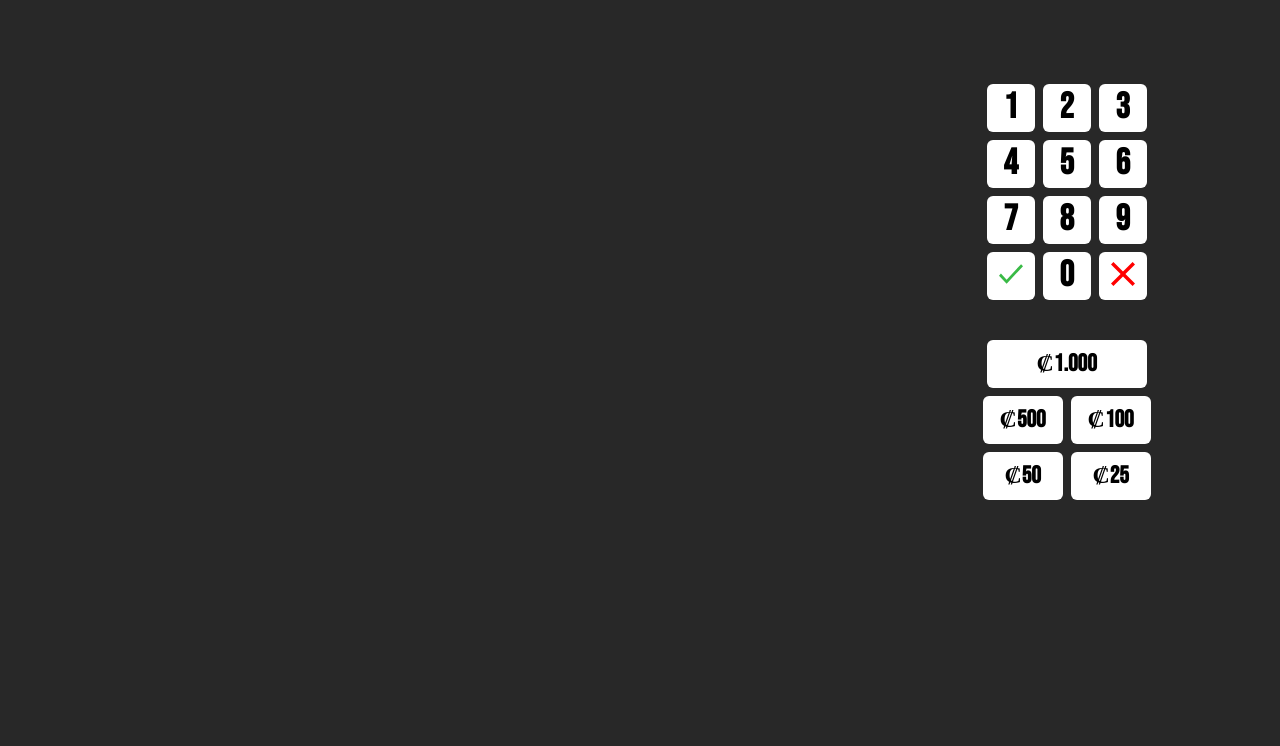
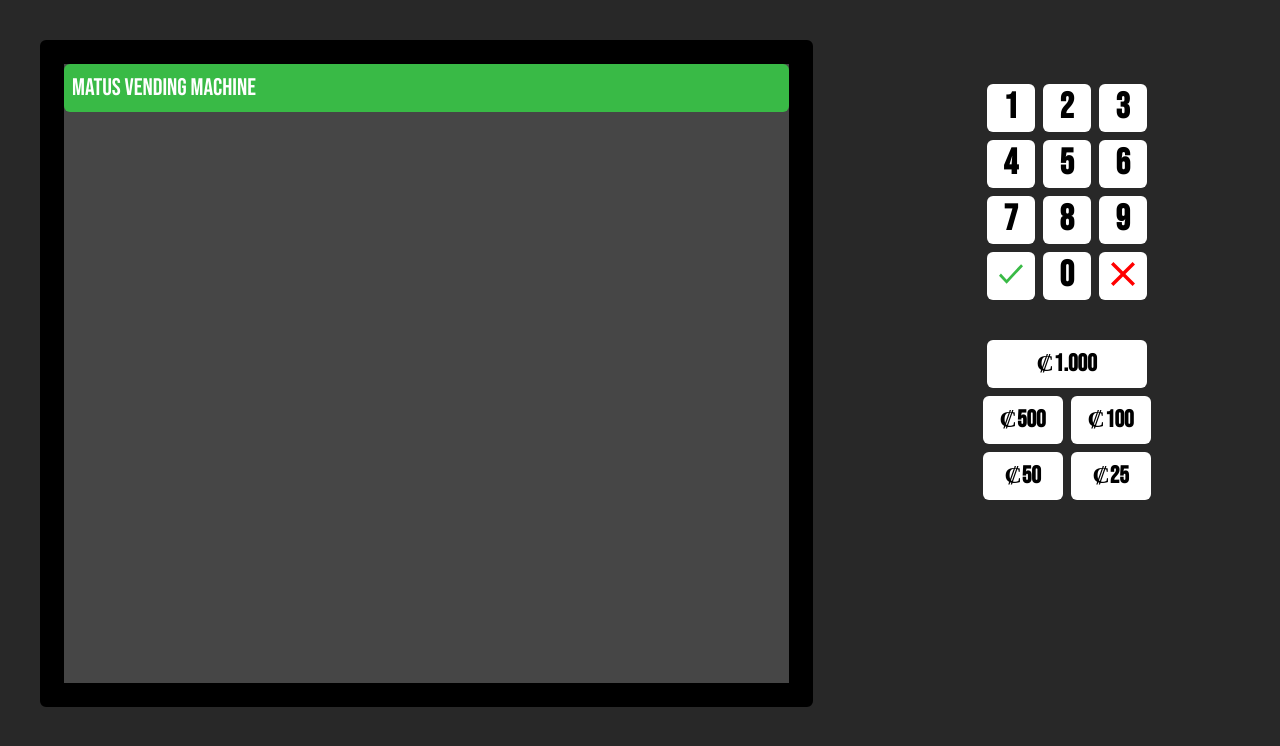
Before and after one commit to AxelMatus/vending_machine, a Next.js app: page / in a window 1280 px wide. Shown: the top 746 px of the page. Built offline with nearby package versions, Linux system fonts and the light colour scheme.

Commit message:
Added Machine Screen

```diff
--- a/pages/index.js
+++ b/pages/index.js
@@ -4,11 +4,15 @@ import styles from '../styles/Home.module.css'
 import NumericKeyBoard from '../components/Numeric_keyboard'
 import AmountKeyBoard from '../components/Money_amount_keyboard'
 
-export default function Home() {
+export default function Controller() {
   return (
     <div  className="flex">
       <div className="bg-main-gray h-screen w-2/3">
-
+        <div className="bg-secundary-gray border-black  border-[24px] rounded-md m-10 h-5/6">
+          <div className="bg-main-green rounded-md h-12 text-2xl font-bebasNeue text-white p-2" >
+            MATUS VENDING MACHINE
+          </div>
+        </div>
       </div>
       <div className="bg-main-gray h-screen w-1/3">
         <NumericKeyBoard width={"w-40"} height={"h-40"} padding={"pt-20"}/>
```
